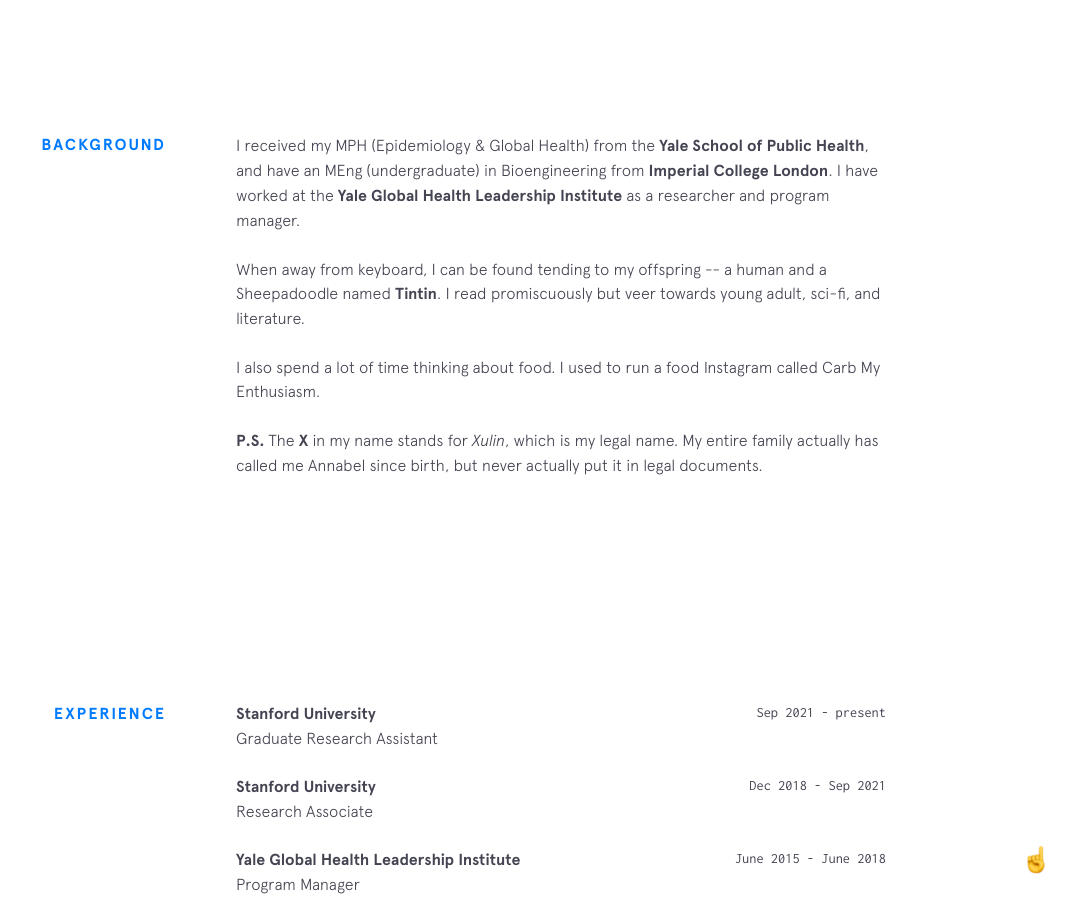
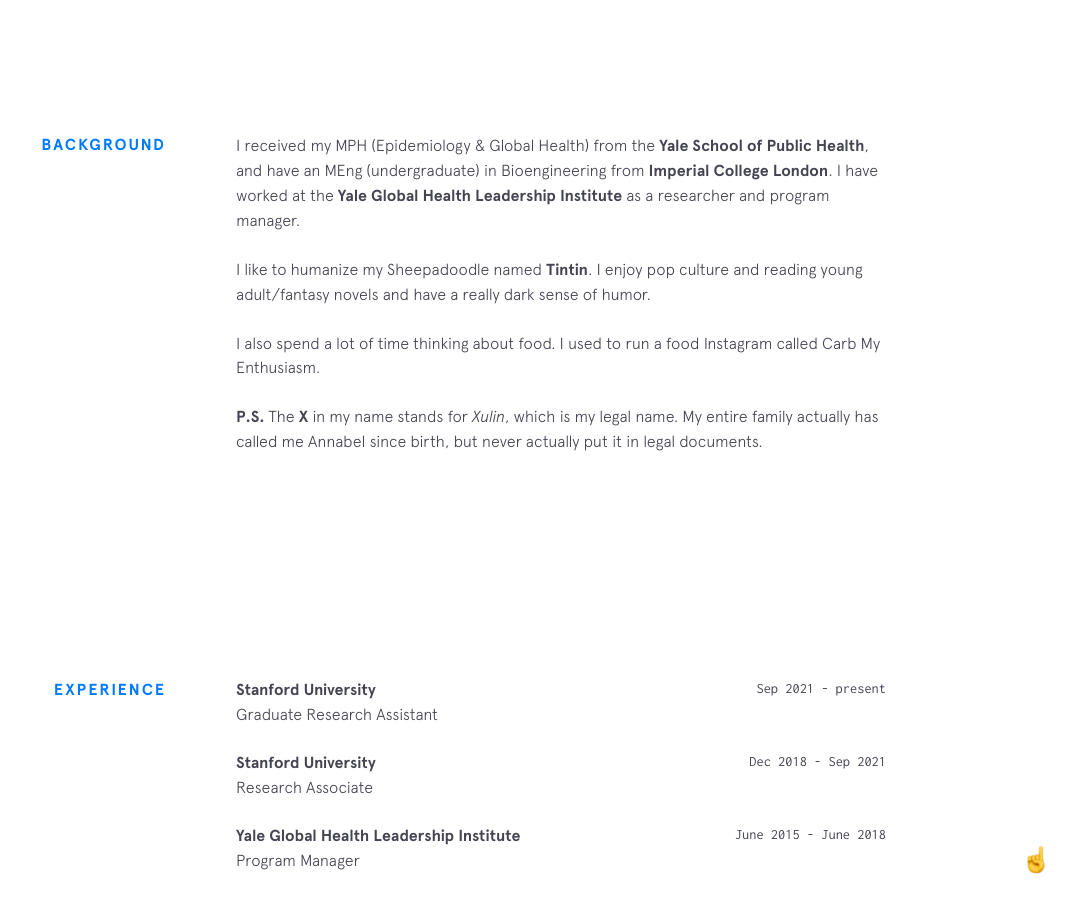
Before and after one commit to annabelxtan/annabelxtan.github.io, a Jekyll site: the page built from index.html, in a window 1280 px wide and 900 px high, scrolled down 1213 px. Shown: the whole window, without its empty margins (214-1280 px from the left). Built offline with Jekyll 4.4.1, drawn with Linux system fonts in a browser that asks for light colours; nearby versions of some CDN libraries.

Commit message:
Update background.html

```diff
--- a/_includes/background.html
+++ b/_includes/background.html
@@ -7,8 +7,8 @@
     </p>
 
     <p>
-      When away from keyboard, I can be found tending to my offspring -- a human and a Sheepadoodle named <a href="http://instagram.com/tintindoodle">Tintin</a>.
-      I read promiscuously but veer towards young adult, sci-fi, and literature.</p>
+      I like to humanize my Sheepadoodle named <a href="http://instagram.com/tintindoodle">Tintin</a>.
+      I enjoy pop culture and reading young adult/fantasy novels and have a really dark sense of humor. </p>
 
     <p>I also spend a lot of time thinking about food. I used to run a food Instagram called Carb My Enthusiasm.</p>
 
```
